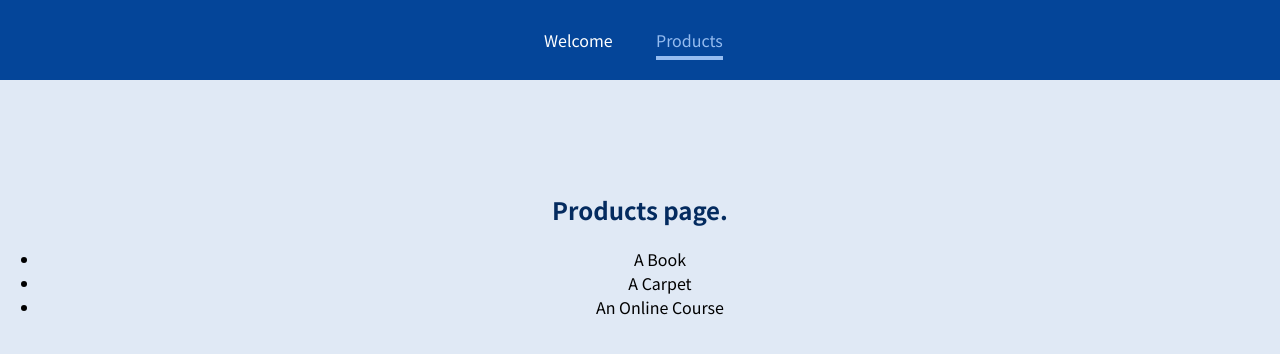
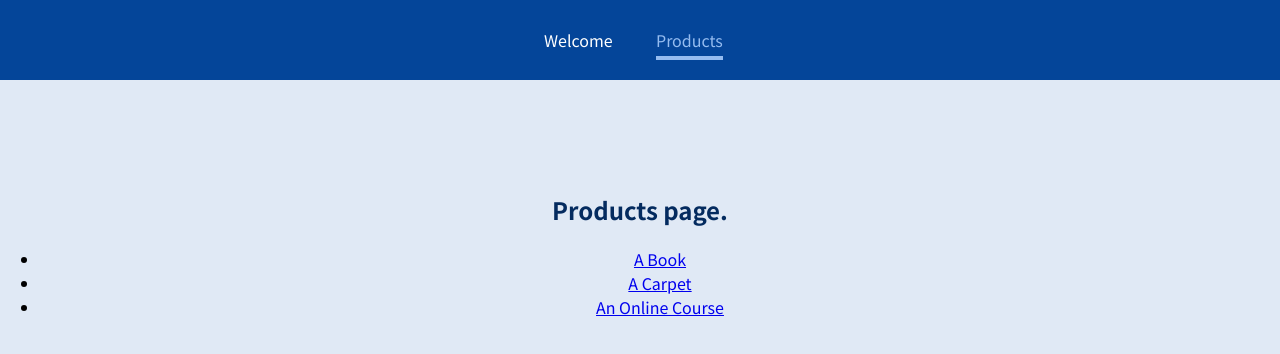
Before and after one commit to RaulHinojosa24/react-router-basic-concepts, a React (Vite) app: page /products in a window 1280 px wide. Shown: the top 354 px of the page. Built offline with nearby package versions, Linux system fonts and the light colour scheme.

Commit message:
Using "Switch" and "exact" For Configuring Routes

```diff
--- a/src/App.jsx
+++ b/src/App.jsx
@@ -1,4 +1,4 @@
-import { Route } from "react-router-dom";
+import { Route, Switch } from "react-router-dom";
 
 import Welcome from "./pages/Welcome";
 import Products from "./pages/Products";
@@ -10,15 +10,17 @@ const App = () => {
     <>
       <MainHeader />
       <main>
+        <Switch>
           <Route path="/welcome">
             <Welcome />
           </Route>
-        <Route path="/products">
+          <Route path="/products" exact>
             <Products />
           </Route>
-        <Route path="/product-detail/:productId">
+          <Route path="/products/:productId">
             <ProductDetail />
           </Route>
+        </Switch>
       </main>
     </>
   );
--- a/src/pages/Products.jsx
+++ b/src/pages/Products.jsx
@@ -1,11 +1,19 @@
+import { Link } from "react-router-dom";
+
 const Products = () => {
   return (
     <section>
       <h1>Products page.</h1>
       <ul>
-        <li>A Book</li>
-        <li>A Carpet</li>
-        <li>An Online Course</li>
+        <li>
+          <Link to="/products/book">A Book</Link>
+        </li>
+        <li>
+          <Link to="/products/carpet">A Carpet</Link>
+        </li>
+        <li>
+          <Link to="/products/online-course">An Online Course</Link>
+        </li>
       </ul>
     </section>
   );
```
Lines whose indentation alone changed are shown as unchanged.
